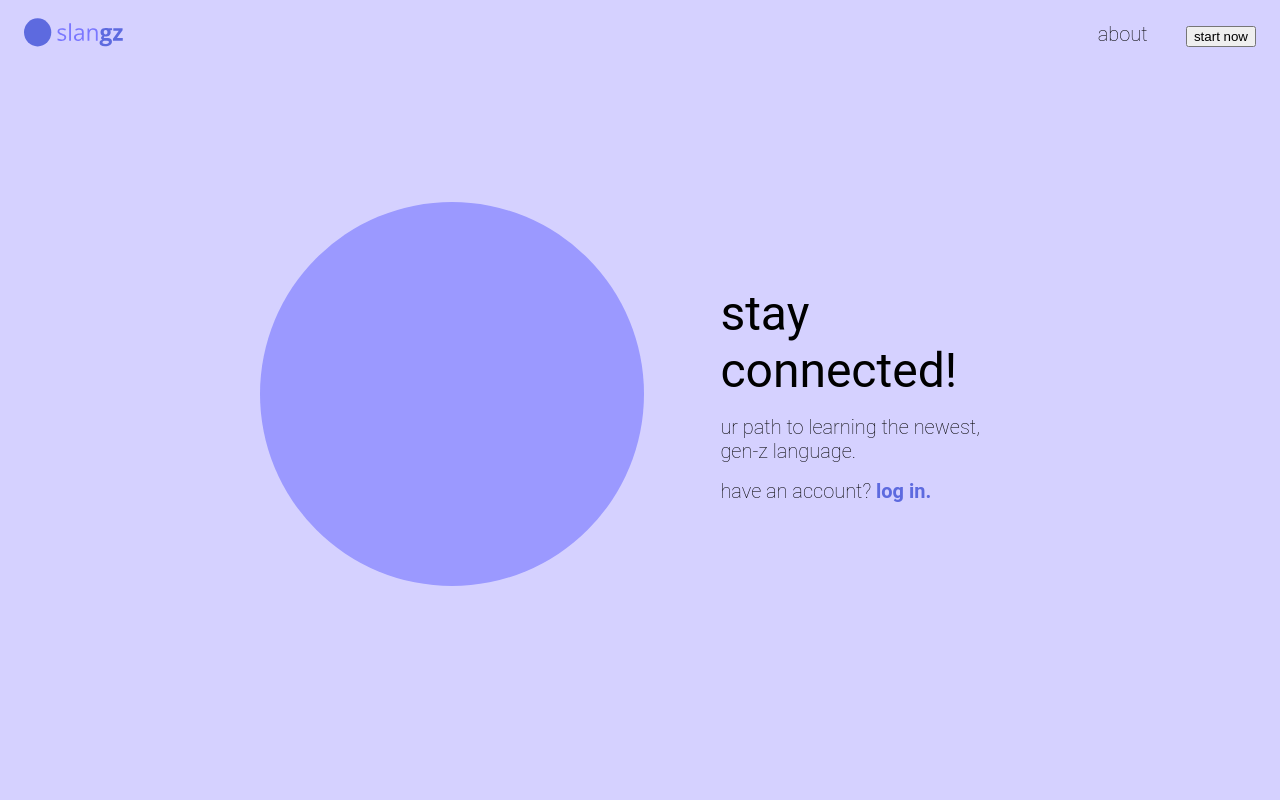
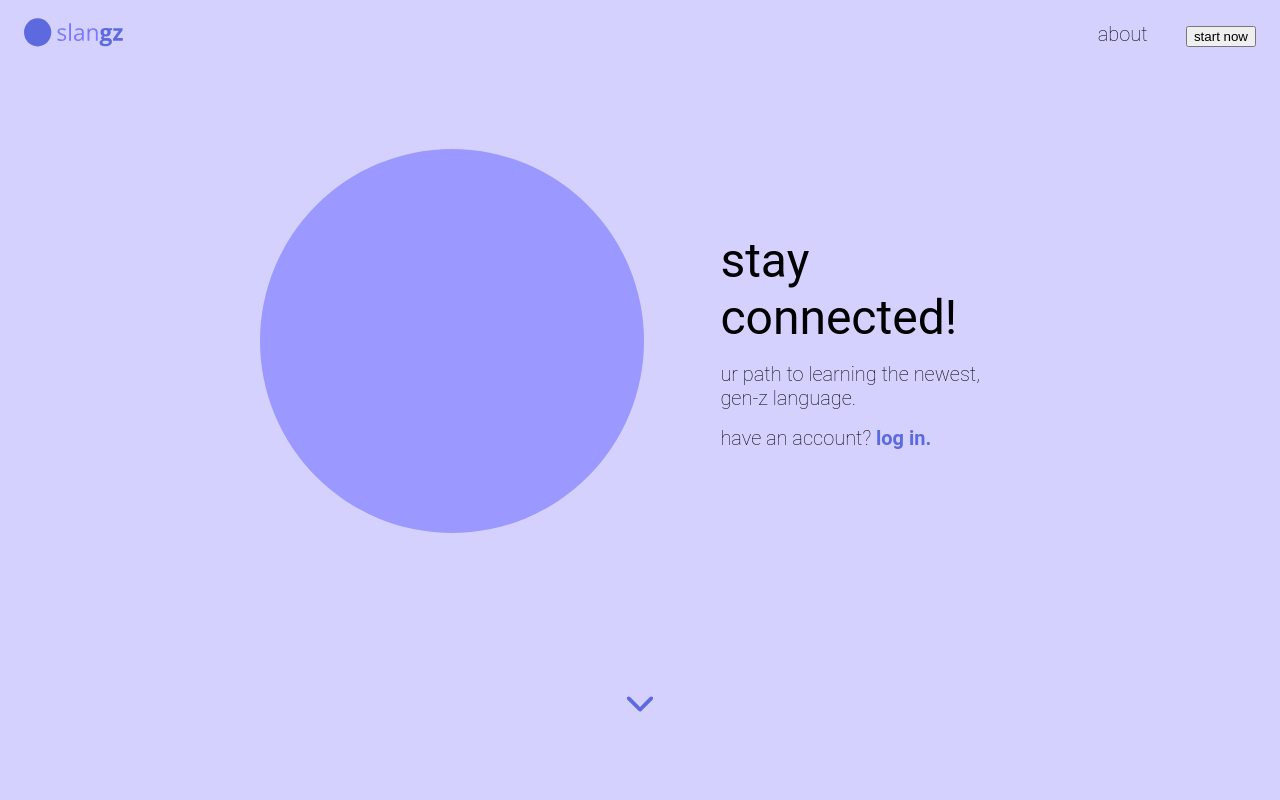
Before and after one commit to weblab-class/katdou-reneehong-AnnieWang314, a React app: page / in a window 1280 px wide. Shown: the top 800 px of the page. Built offline with nearby package versions, Linux system fonts and the light colour scheme; no server answers; the HTML template or start-up script is replaced by a standard one.

Commit message:
made arrow on home page, made jump to about smooth scroll

```diff
--- a/client/src/components/pages/Home.css
+++ b/client/src/components/pages/Home.css
@@ -5,10 +5,15 @@
 }
 .Home-top-container {
   display: flex;
+  flex-direction: column;
+  height: calc(100vh - 68px);
+  justify-content: space-around;
+  align-items: center;
+}
+.Home-top-top {
+  display: flex;
   flex-direction: row;
   justify-content: center;
-  padding-bottom: 10vh;
-  height: calc(90vh - 68px);
   gap: 6vw;
 }
 .Home-logo {
@@ -31,6 +36,10 @@
 .Home-login {
   font-weight: bold;
   color: var(--primary--dim);
+}
+.Home-top-arrow {
+  scale: 2;
+  font-weight: lighter;
 }
 
 .Home-about-container {
--- a/client/src/components/pages/Home.tsx
+++ b/client/src/components/pages/Home.tsx
@@ -3,11 +3,13 @@ import homeLogoUrl from "../../assets/homeLogo.svg";
 import logoUrl from "../../assets/logo.svg";
 import "./Home.css";
 import { Link } from "react-router-dom";
+import { IoIosArrowDown } from "react-icons/io";
 
 const Home = () => {
   return (
     <div className="Home-container">
       <div className="Home-top-container">
+        <div className="Home-top-top">
           <div className="Home-top-left">
             <img src={homeLogoUrl} alt="LOGO" className="Home-logo" />
           </div>
@@ -21,6 +23,10 @@ const Home = () => {
               </Link>
             </div>
           </div>
+        </div>
+        <a href="#about" className="purple-link">
+          <IoIosArrowDown className="Home-top-arrow" />
+        </a>
       </div>
       <div id="about" className="Home-about-container">
         <div className="Home-about-title">
--- a/client/src/utilities.css
+++ b/client/src/utilities.css
@@ -30,6 +30,10 @@
   --s: 8px;
   --m: 16px;
   --l: 24px;
+}
+
+html {
+  scroll-behavior: smooth;
 }
 
 body {
--- a/package.json
+++ b/package.json
@@ -41,6 +41,7 @@
     "nodemon": "^2.0.7",
     "react": "^18.2.0",
     "react-dom": "^18.2.0",
+    "react-icons": "^5.0.1",
     "react-router": "^6.21.3",
     "react-router-dom": "^6.21.3",
     "socket.io": "^4.5.4",
```
Also changed, not shown: 1 other file (tests, documents, lock files or other folders). Lines whose indentation alone changed are shown as unchanged.
